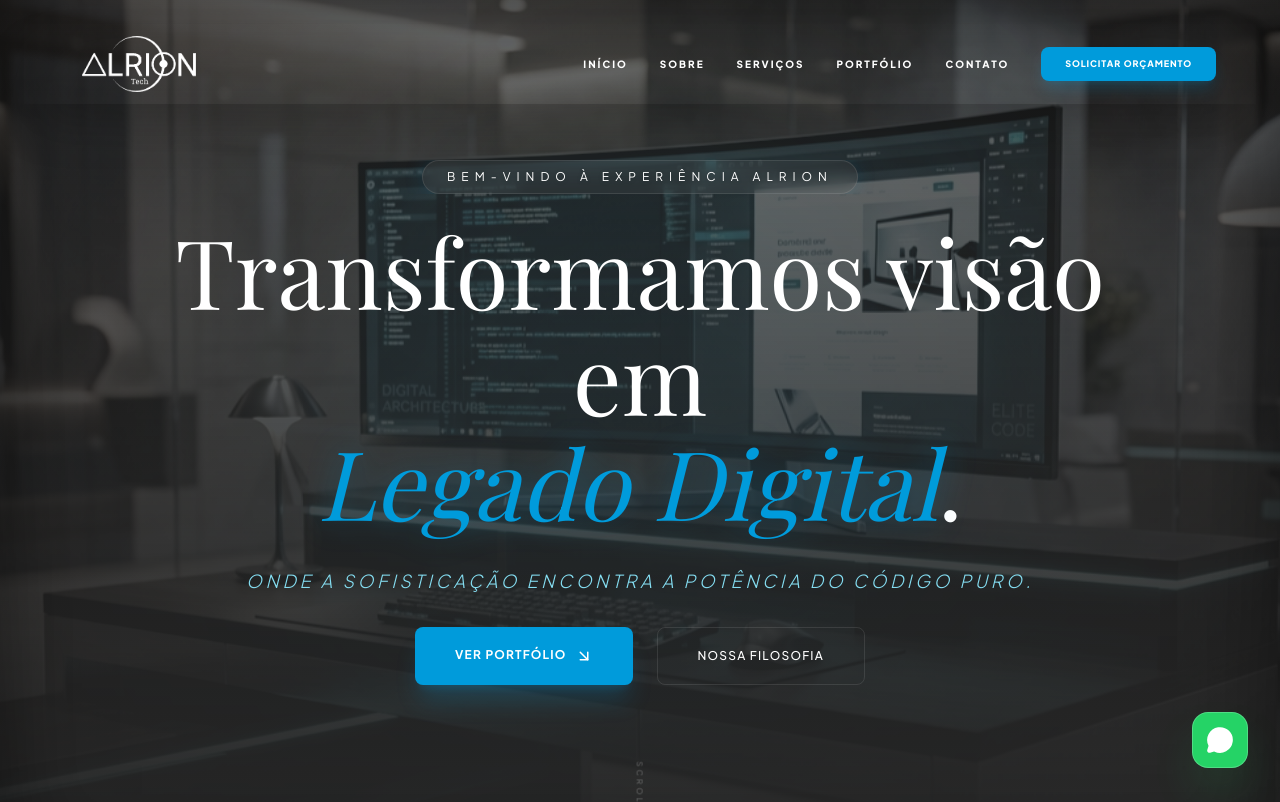
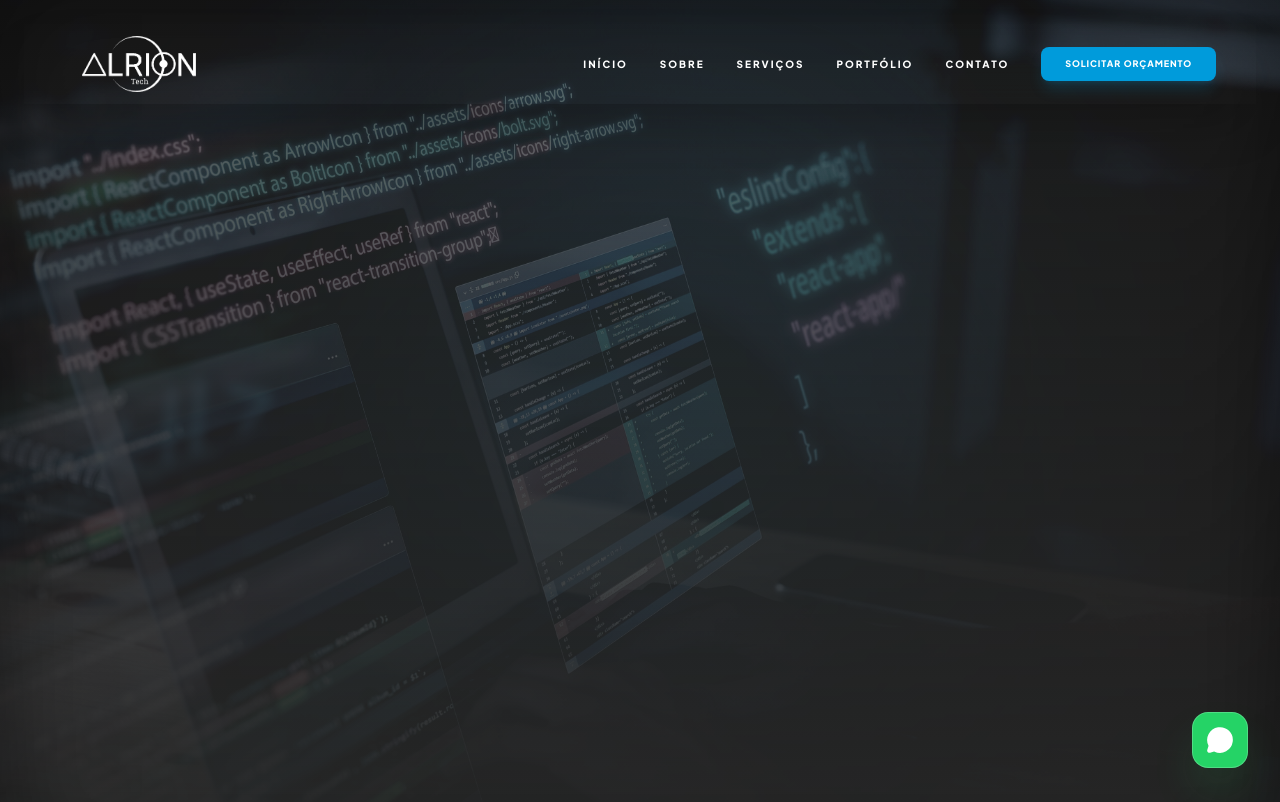
Before and after one commit to lucasamaraloliveira/alriontech, a React (Vite) app: page / in a window 1280 px wide. Shown: the top 802 px of the page. Built offline with nearby package versions, Linux system fonts and the light colour scheme; a web font is replaced by a local one.

Commit message:
removida animação da hero e alterada a imagem
removida animação da hero e alterada a imagem

```diff
--- a/components/Hero.tsx
+++ b/components/Hero.tsx
@@ -18,38 +18,41 @@
         <div className="absolute top-1/4 left-1/4 w-[300px] md:w-[600px] h-[300px] md:h-[600px] bg-[#009BDB]/15 rounded-full blur-[100px] md:blur-[150px] md:animate-blob transform-gpu will-change-transform"></div>
         <div className="absolute bottom-1/4 right-1/4 w-[300px] md:w-[600px] h-[300px] md:h-[600px] bg-[#85DEF2]/10 rounded-full blur-[100px] md:blur-[150px] md:animate-blob animation-delay-4000 transform-gpu will-change-transform"></div>
         <div className="absolute inset-0 overflow-hidden">
+          <picture>
+            <source media="(max-width: 768px)" srcSet="/hero-mobile.jpg" />
             <img
-            src="/hero-bg.webp"
+              src="/hero.jpg"
               alt="Modern Web Development Workspace"
               width={1920}
               height={1080}
               fetchPriority="high"
               decoding="async"
-            className="w-full h-full object-cover scale-105 animate-slow-zoom opacity-40 md:grayscale-[0.5] md:contrast-125 transform-gpu will-change-transform"
+              className="w-full h-full object-cover scale-100 md:scale-105 md:animate-slow-zoom opacity-40 md:grayscale-[0.5] md:contrast-125 transform-gpu will-change-transform"
             />
+          </picture>
           <div className="absolute inset-0 bg-gradient-to-b from-[#262626]/20 via-[#262626]/60 to-[#262626] shadow-[inset_0_0_100px_rgba(0,0,0,0.5)]"></div>
         </div>
       </div>
 
       <div className="relative z-10 text-center px-6 max-w-5xl mx-auto">
         <div className="overflow-hidden mb-6 flex justify-center">
-          <div className="animate-slide-up inline-block px-6 py-2 rounded-full border border-white/10 bg-white/5 backdrop-blur-sm shadow-[0_0_20px_rgba(0,155,219,0.15)] hover:bg-white/10 transition-colors duration-500">
+          <div className="md:animate-slide-up inline-block px-6 py-2 rounded-full border border-white/10 bg-white/5 backdrop-blur-sm shadow-[0_0_20px_rgba(0,155,219,0.15)] hover:bg-white/10 transition-colors duration-500">
             <p className="text-white text-[9px] sm:text-[10px] md:text-xs uppercase tracking-[0.3em] sm:tracking-[0.5em] drop-shadow-sm">
               Bem-vindo à Experiência Alrion
             </p>
           </div>
         </div>
-        <h1 className="text-4xl sm:text-5xl md:text-7xl lg:text-8xl font-serif font-light leading-[1.1] mb-8 animate-fade-in-up animation-delay-500">
+        <h1 className="text-4xl sm:text-5xl md:text-7xl lg:text-8xl font-serif font-light leading-[1.1] mb-8 opacity-100 md:opacity-0 md:animate-fade-in-up animation-delay-500">
           Transformamos visão em <br />
           <span className="italic text-[#009BDB] drop-shadow-[0_0_15px_rgba(0,155,219,0.3)] relative inline-block">
             Legado Digital
-            <span className="absolute bottom-2 left-0 w-full h-[1px] bg-[#009BDB]/30 scale-x-0 animate-expand-width animation-delay-1500"></span>
+            <span className="absolute bottom-2 left-0 w-full h-[1px] bg-[#009BDB]/30 scale-x-100 md:scale-x-0 md:animate-expand-width animation-delay-1500"></span>
           </span>.
         </h1>
-        <p className="text-[#85DEF2] text-xs sm:text-sm md:text-lg font-light tracking-[0.1em] sm:tracking-[0.2em] uppercase mb-8 italic opacity-0 animate-fade-in animation-delay-1000">
+        <p className="text-[#85DEF2] text-xs sm:text-sm md:text-lg font-light tracking-[0.1em] sm:tracking-[0.2em] uppercase mb-8 italic opacity-100 md:opacity-0 md:animate-fade-in animation-delay-1000">
           Onde a sofisticação encontra a potência do código puro.
         </p>
-        <div className="flex flex-col sm:flex-row items-center justify-center gap-4 sm:gap-6 opacity-0 animate-fade-in animation-delay-1500">
+        <div className="flex flex-col sm:flex-row items-center justify-center gap-4 sm:gap-6 opacity-100 md:opacity-0 md:animate-fade-in animation-delay-1500">
           <a
             href="#portfolio"
             className="w-full sm:w-auto group btn-shine relative px-8 md:px-10 py-4 md:py-5 bg-[#009BDB] text-white font-bold text-[10px] md:text-xs uppercase tracking-widest hover:bg-[#85DEF2] hover:text-[#262626] transition-all duration-500 rounded-lg shadow-xl shadow-[#009BDB]/20"
@@ -68,7 +71,7 @@
 
 
         {/* Scroll indicator - Estilizado */}
-        <div className="mt-16 sm:mt-24 flex flex-col items-center gap-3 opacity-0 animate-fade-in animation-delay-2000">
+        <div className="mt-16 sm:mt-24 flex flex-col items-center gap-3 opacity-100 md:opacity-0 md:animate-fade-in animation-delay-2000">
           <span className="text-[8px] uppercase tracking-[0.4em] text-white/40 rotate-90 mb-8 animate-pulse">Scroll</span>
           <div className="w-[1px] h-12 bg-gradient-to-b from-[#009BDB] to-transparent animate-bounce"></div>
         </div>
```
Also changed, not shown: public/hero.jpg (added). Lines whose indentation alone changed are shown as unchanged.
